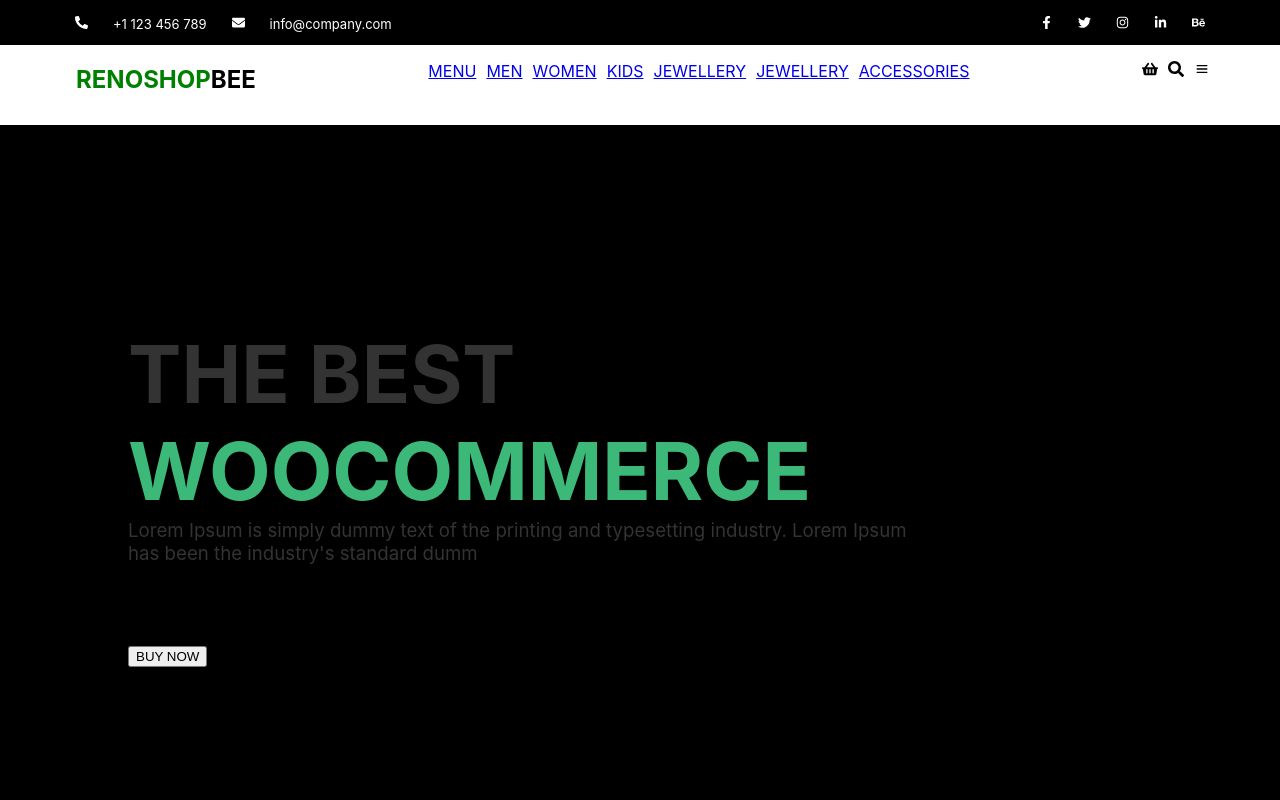
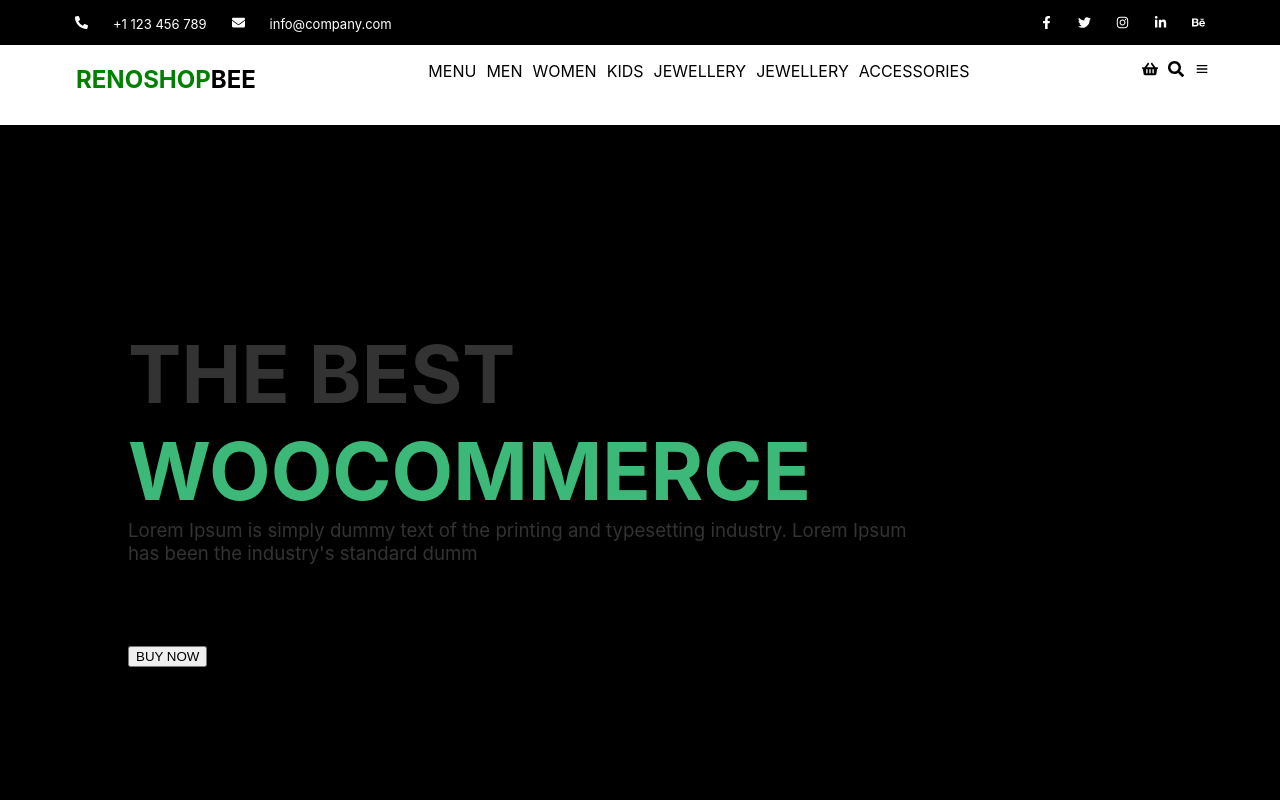
Before and after one commit to Daniel8585/online-shop, a React (Create React App) app: page / in a window 1280 px wide. Shown: the top 800 px of the page. Built offline with nearby package versions, Linux system fonts and the light colour scheme.

Commit message:
fixed menu

```diff
--- a/src/container/HomePage/InputApp/InputApp.scss
+++ b/src/container/HomePage/InputApp/InputApp.scss
@@ -1,8 +1,8 @@
 .papadiv{
     display: flex;
+    justify-content: center;
     width: auto;
     height: 300px;
-    grid-template-columns: auto auto;
     margin-top: 80px;
     margin-bottom: 80px;
     .div1{
--- a/src/container/HomePage/Menu/Menu.js
+++ b/src/container/HomePage/Menu/Menu.js
@@ -13,13 +13,13 @@
         </div>
         <div className='grid-item2'>
            <ul className='main1'>
-            <li><Link to ='/'>MENU</Link></li>
-            <li><Link to ='men'>MEN</Link></li>
-            <li><Link to ='women'>WOMEN </Link></li>
-            <li><Link to ='kids'>KIDS</Link></li>
-            <li><Link to ='jewellery'>JEWELLERY</Link></li>
-            <li><Link to ='jewellery'>JEWELLERY</Link></li>
-            <li><Link to ='accessories'>ACCESSORIES</Link></li>
+            <li><Link className='link' to ='/' >MENU</Link></li>
+            <li><Link className='link' to ='men'>MEN</Link></li>
+            <li><Link className='link' to ='women'>WOMEN </Link></li>
+            <li><Link className='link' to ='kids'>KIDS</Link></li>
+            <li><Link className='link' to ='jewellery'>JEWELLERY</Link></li>
+            <li><Link className='link' to ='jewellery'>JEWELLERY</Link></li>
+            <li><Link className='link' to ='accessories'>ACCESSORIES</Link></li>
            </ul>
 
 
--- a/src/container/HomePage/Menu/Menu.scss
+++ b/src/container/HomePage/Menu/Menu.scss
@@ -6,6 +6,7 @@
 
     ul{
         display: flex;
+
     }
     .grid-item1{
         margin-left: 76px;
@@ -24,9 +25,11 @@
             li{
                 margin-left: 10px;
                 list-style-type: none;
+                .link{
+                text-decoration: none;
+                color: black;
 
-
-
+                }
             }
         }
     }
--- a/src/container/HomePage/Sall/Sall.scss
+++ b/src/container/HomePage/Sall/Sall.scss
@@ -1,7 +1,7 @@
 #main {
     display: flex;
-    justify-content: flex-start;
-
+    justify-content: center;
+    width: auto;
     .div2{
 
 
```
Also changed, not shown: 1 other file (tests, documents, lock files or other folders).
